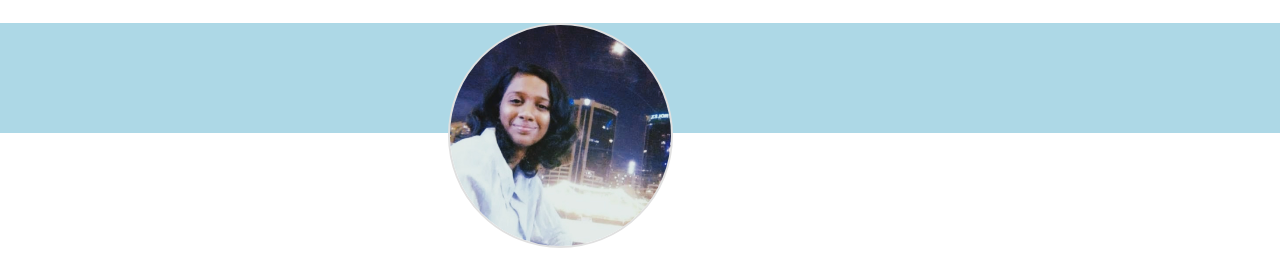
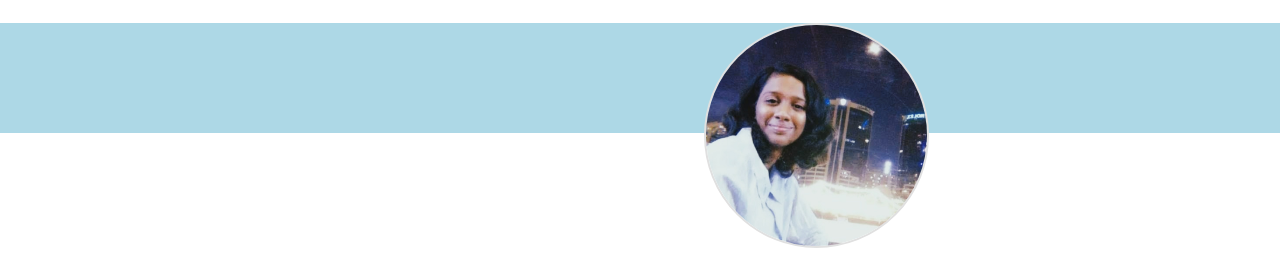
Before and after one commit to jahenvins/cv-css, a plain HTML site: page index.html in a window 1280 px wide. Shown: the top 255 px of the page. Drawn offline with nearby package versions, Linux system fonts and the light colour scheme.

Commit message:
Update style.css

```diff
--- a/style.css
+++ b/style.css
@@ -31,7 +31,7 @@ h1:hover, p:hover, h4:hover {
 
 .pic {
   margin: 0 auto;
-  margin-left: 35%;
+  margin-left: 55%;
 
   border-radius:10em;
   height:15em;
```
